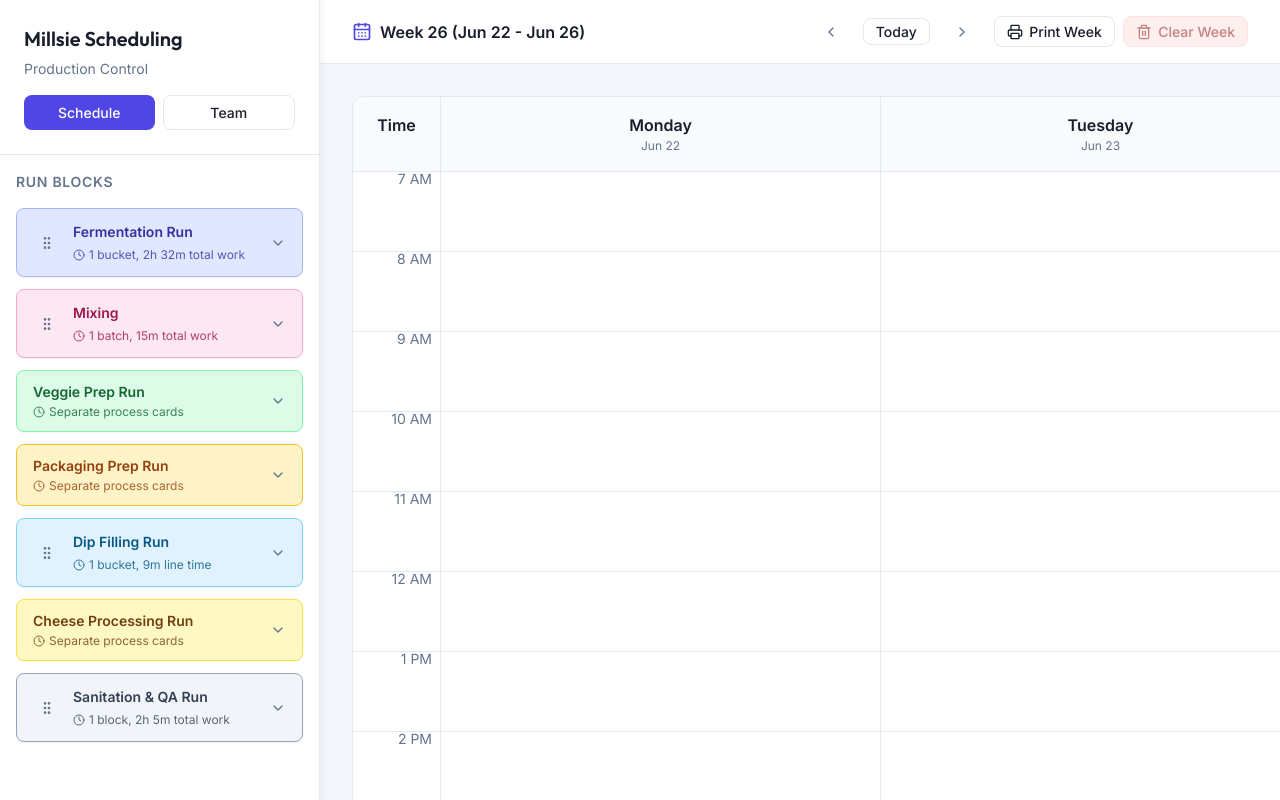
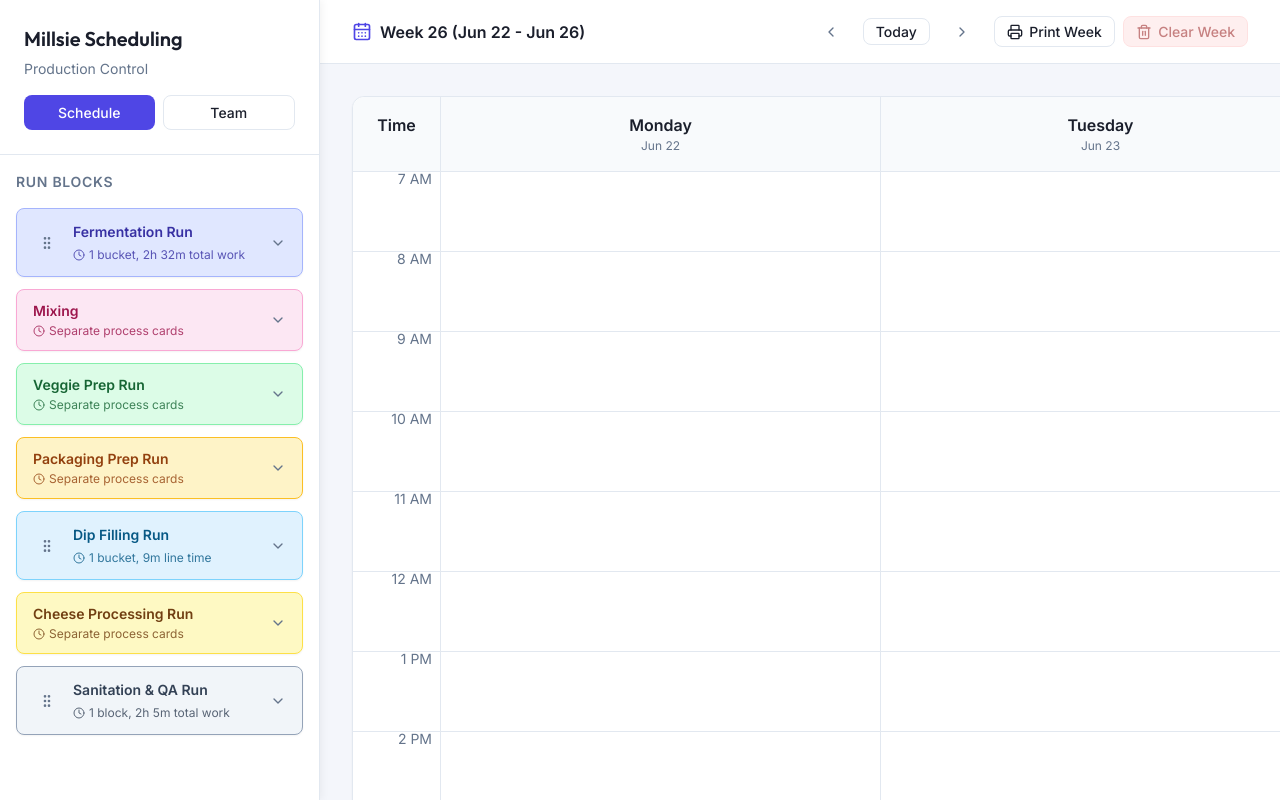
Before and after one commit to kristine-png/MillsieScheduling, a React (Vite) app: page / in a window 1280 px wide. Built offline with nearby package versions, Linux system fonts and the light colour scheme.

Commit message:
Make mixing subblocks draggable

```diff
--- a/src/App.jsx
+++ b/src/App.jsx
@@ -47,6 +47,7 @@ function createInitialRunSetups() {
 
 function createInitialProcessSetups() {
   const processFolderRunIds = new Set([
+    'run-dip-mixing',
     'run-veg-prep',
     'run-packaging-prep',
     'run-cheese-processing',
@@ -1295,7 +1296,8 @@ export default function App() {
                 {runTemplates.map(runTemplate => {
                   const runSetup = runSetups[runTemplate.id] || { amount: '1', assignments: {} };
                   if (
-                    runTemplate.id === 'run-veg-prep'
+                    runTemplate.id === 'run-dip-mixing'
+                    || runTemplate.id === 'run-veg-prep'
                     || runTemplate.id === 'run-packaging-prep'
                     || runTemplate.id === 'run-cheese-processing'
                   ) {
```
